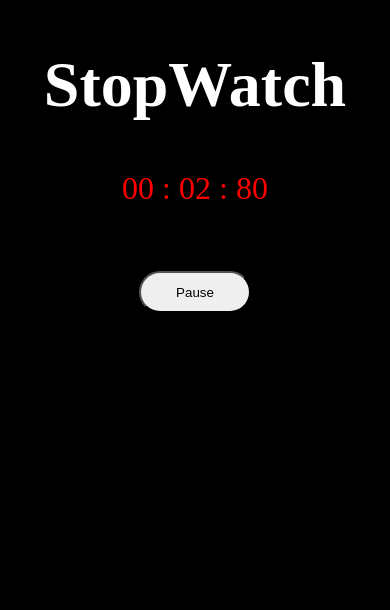
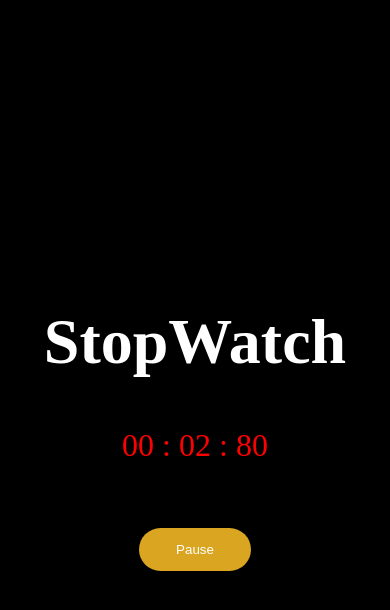
Before and after one commit to yasinyagmur/StopWatch, a plain HTML site: page index.html in a window 390 px wide. Both pictures are taken after a click on the button "Start". Drawn offline with Linux system fonts and the light colour scheme.

Commit message:
finished

```diff
--- a/app.js
+++ b/app.js
@@ -10,7 +10,7 @@ reset.style.display = "none";
 start.addEventListener("click", (e) => {
   if (e.target.classList.contains("start")) {
     e.target.classList.remove("start");
-    // e.target.classList.add('pause')
+    e.target.classList.add("pause");
     e.target.innerText = "Pause";
     watch = setInterval(watchStart, 10);
   } else {
--- a/css/style.css
+++ b/css/style.css
@@ -20,6 +20,7 @@ h1{
     color: red;
     font-size: 2rem;
     margin-bottom: 3rem;
+
 }
 button{
     cursor: pointer;
@@ -27,7 +28,24 @@ button{
     margin: 1rem;
     height: 5vh;
     border-radius: 3rem;
+    border: none;
 }
 .reset{
     background-color: green;
+    color: azure;
 }
+.start{
+    background-color: goldenrod;
+    color: white;
+}
+.pause{
+    background-color: goldenrod;
+    color: white;
+}
+
+@media screen and (max-width: 600px){
+    .container{
+        justify-content: center;
+        align-items: center;
+    }
+}
```
Also changed, not shown: index.html (+1 -0 lines).
